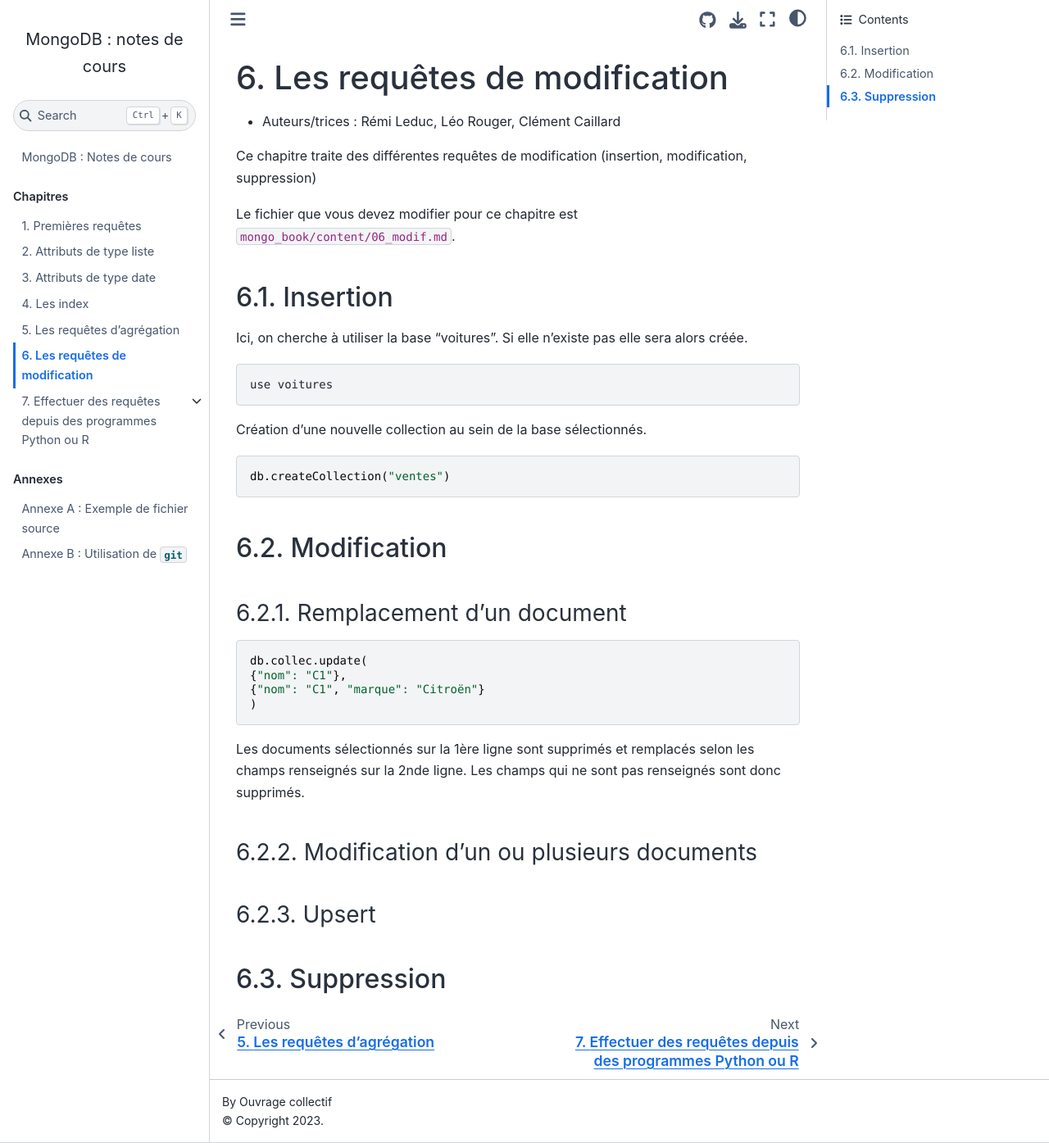
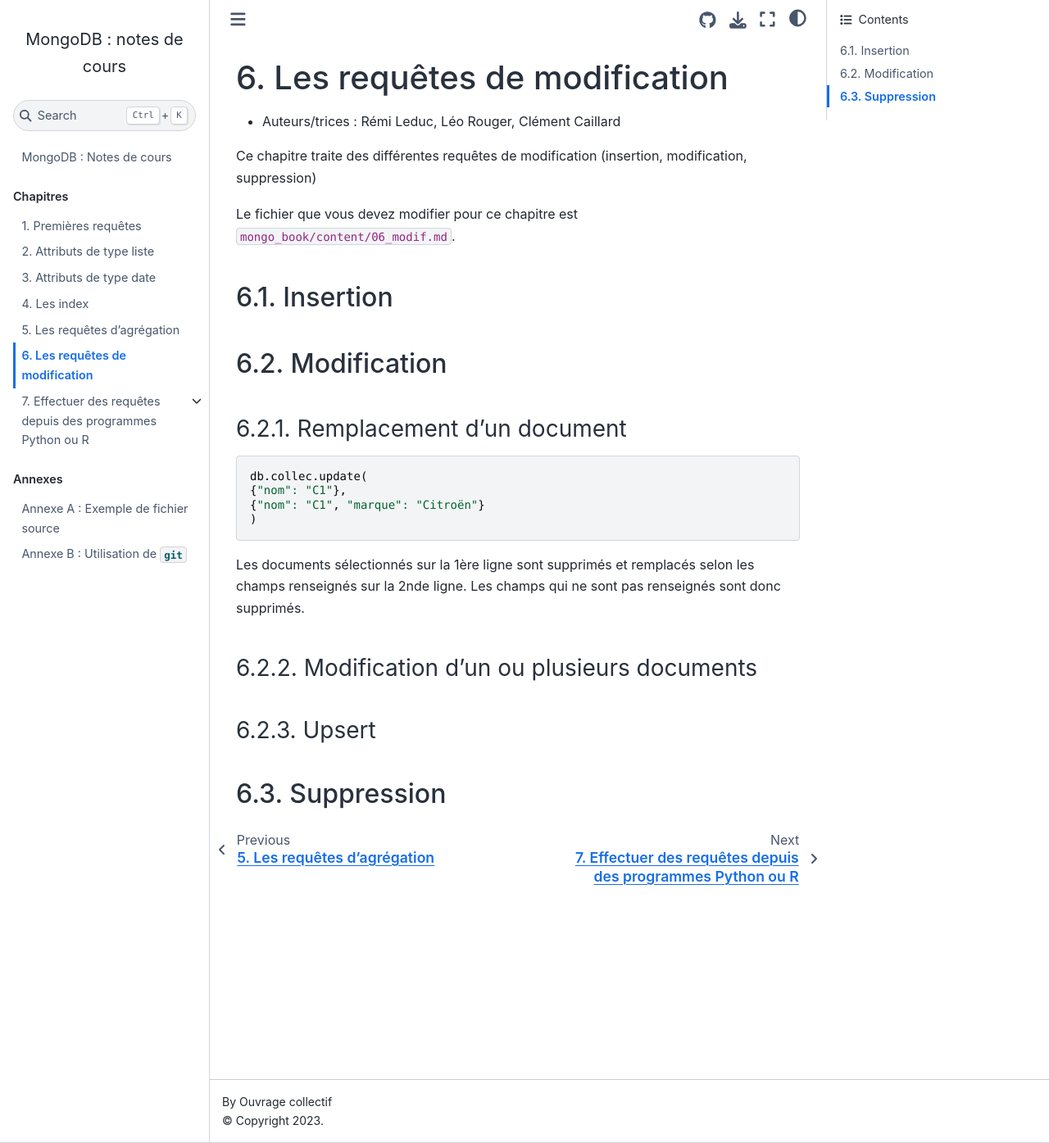
Before and after one commit to rtavenar/mongo_book, a Jupyter Book: the page built from content/06_modif.md, in a window 1280 px wide and 1395 px high. Shown: the whole window at 82% size. Built offline with Jupyter Book 1.0.4 settings and Sphinx 7.4.7 and the Sphinx Book theme 1.1.4, drawn with Linux system fonts in a browser that asks for light colours.

Commit message:
Revert "Update 06_modif.md"
This reverts commit ae3d6b5effc670f96289ed4110dbb7ba251e0893.

````diff
--- a/content/06_modif.md
+++ b/content/06_modif.md
@@ -22,17 +22,6 @@
 Le fichier que vous devez modifier pour ce chapitre est `mongo_book/content/06_modif.md`.
 
 ## Insertion
-Ici, on cherche à utiliser la base "voitures". Si elle n'existe pas elle sera alors créée.
-
-```{js echo = true, results = 'hide'}
-use voitures
-```
-Création d'une nouvelle collection au sein de la base sélectionnés.
-
-```js
-db.createCollection("ventes")
-```
-
 
 ## Modification
 ### Remplacement d'un document
````
